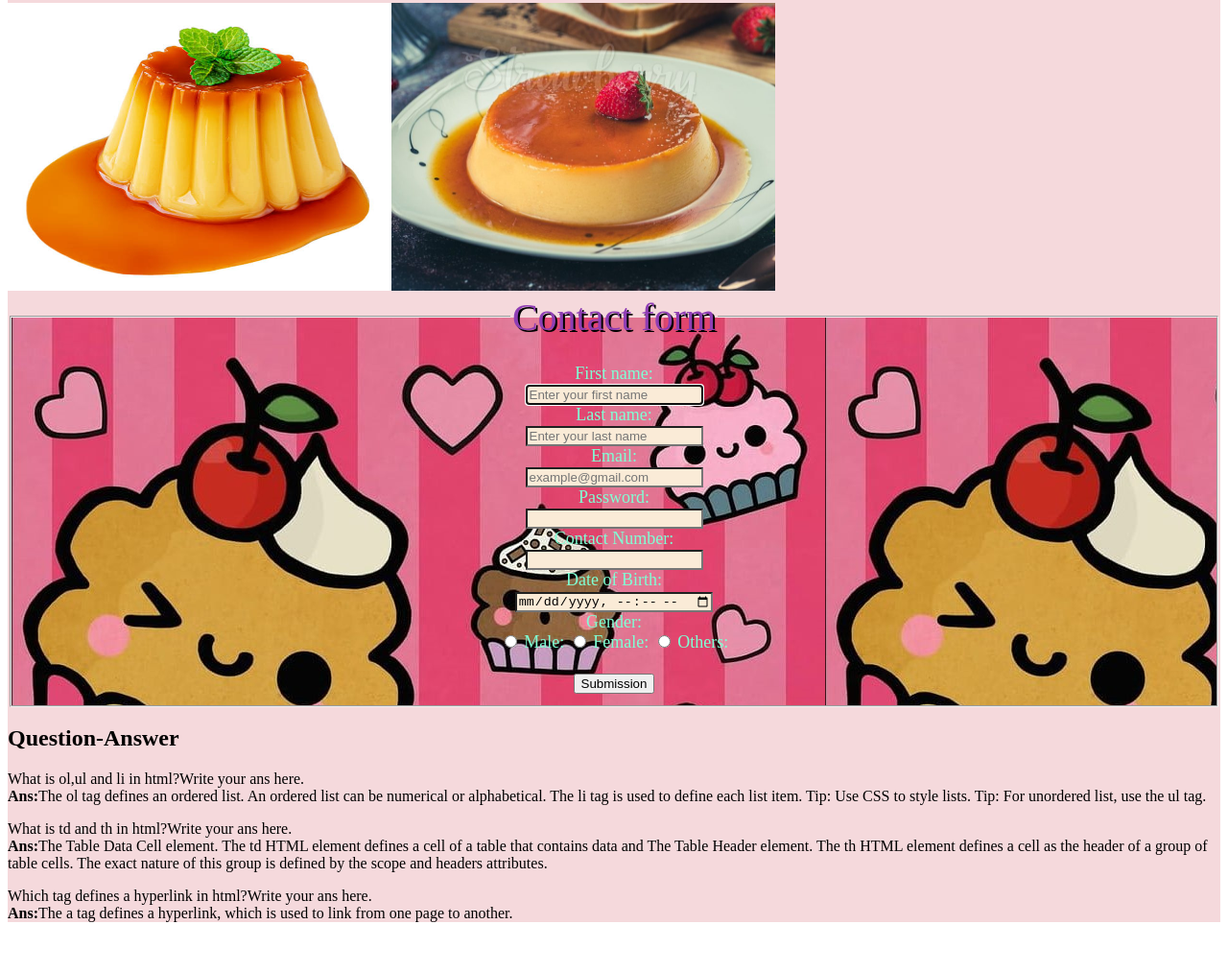
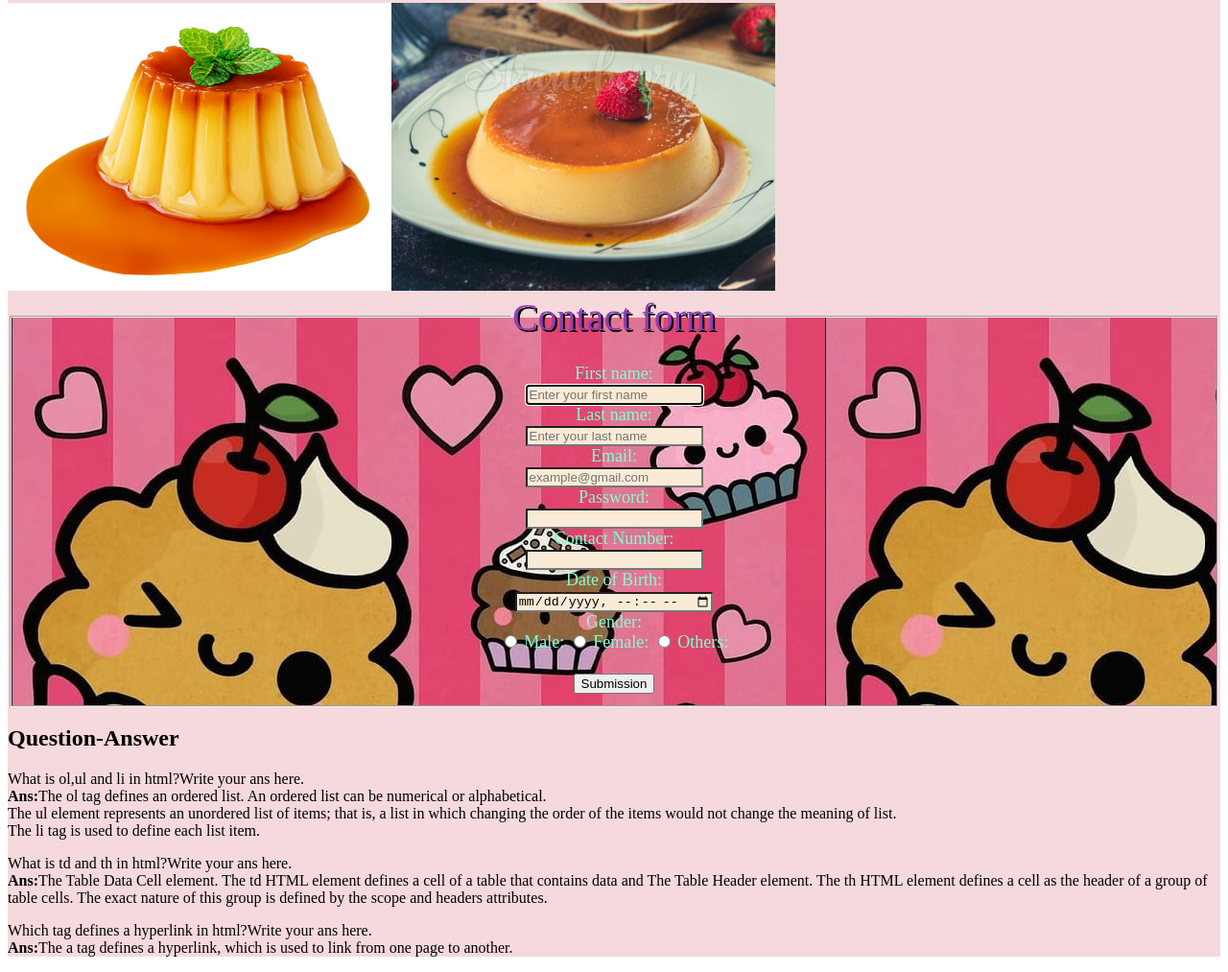
Before and after one commit to Sanjida51/Assignment03, a plain HTML site: page index.html in a window 1280 px wide. Shown: the part 3116-4129 px from the top of the page at 96% size. Before the commit the page ends 4093 px from the top, so only its background shows below. Drawn offline with Linux system fonts and the light colour scheme.

Commit message:
index.html

```diff
--- a/index.html
+++ b/index.html
@@ -188,7 +188,8 @@
   <div>
     <h2>Question-Answer</h2>
    <p>What is ol,ul and li in html?Write your ans here.<br>
-   <b>Ans:</b>The ol tag defines an ordered list. An ordered list can be numerical or alphabetical. The li tag is used to define each list item. Tip: Use CSS to style lists. Tip: For unordered list, use the ul tag.</p>
+   <b>Ans:</b>The ol tag defines an ordered list. An ordered list can be numerical or alphabetical. <br>
+   The ul element represents an unordered list of items; that is, a list in which changing the order of the items would not change the meaning of list. <br> The li tag is used to define each list item.</p>
    <p>What is td and th in html?Write your ans here.<br>
     <b>Ans:</b>The Table Data Cell element. The td HTML element defines a cell of a table that contains data and The Table Header element. The th HTML element defines a cell as the header of a group of table cells. The exact nature of this group is defined by the scope and headers attributes.</p>
    <p>Which tag defines a hyperlink in html?Write your ans here.<br>
```
